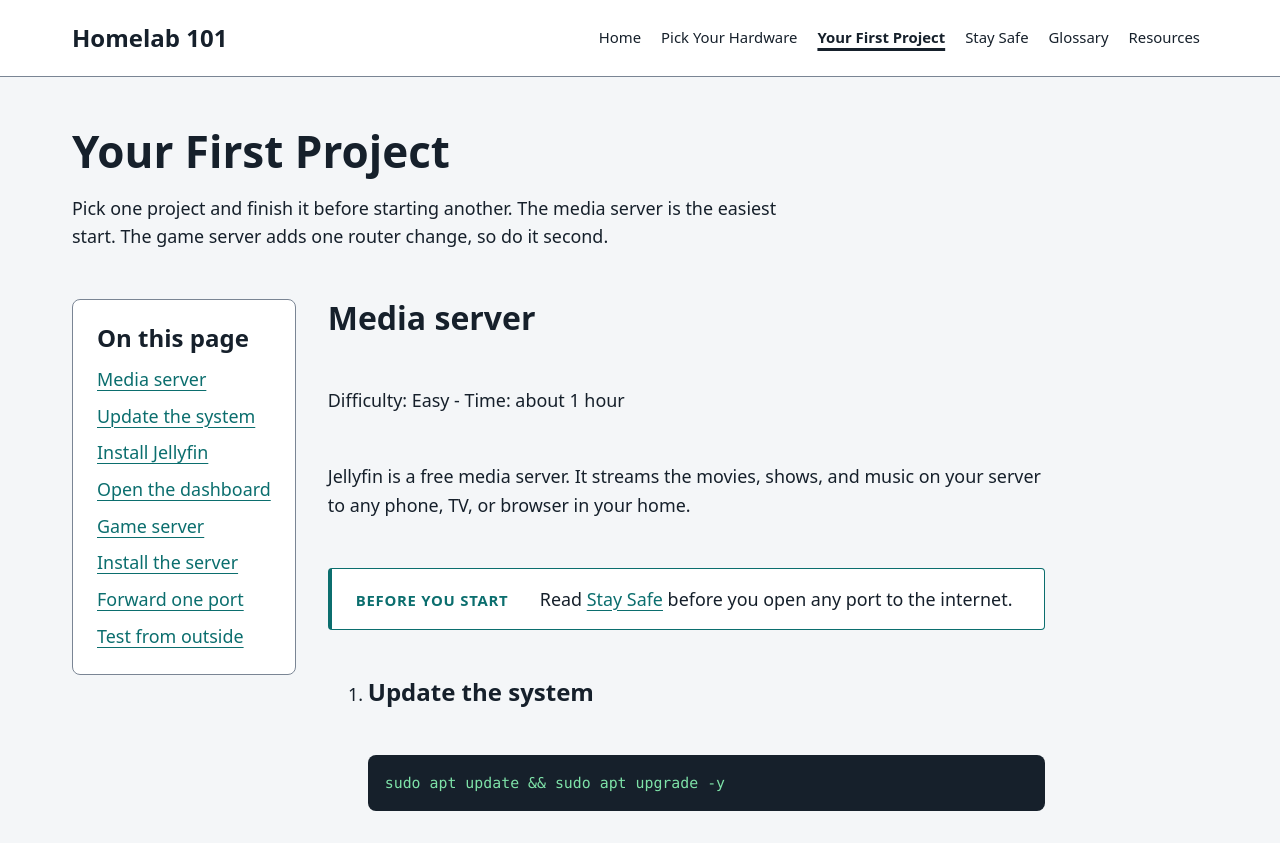
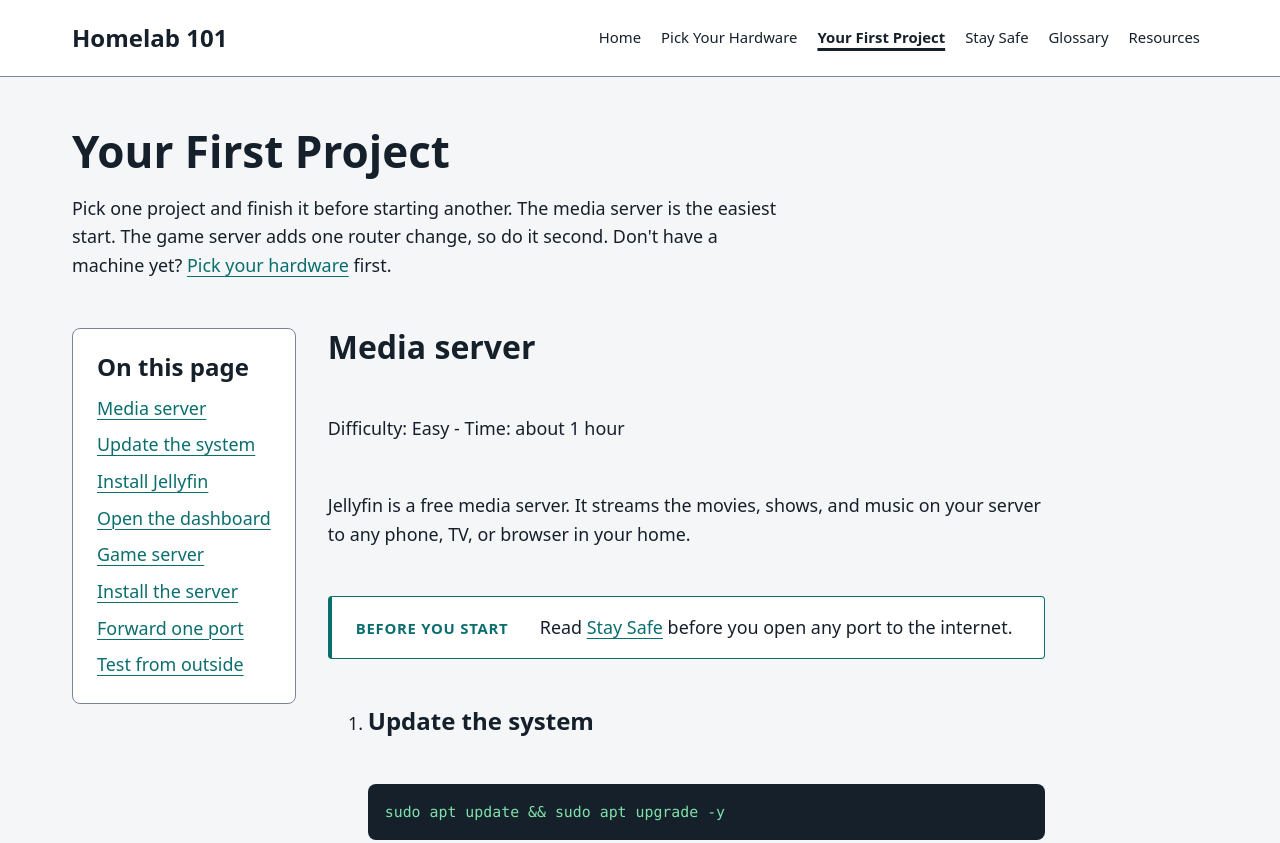
Before and after one commit to vincentrosa1/homelab-101, a plain HTML site: page projects.html in a window 1280 px wide. Shown: the top 843 px of the page. Drawn offline with Linux system fonts and the light colour scheme.

Commit message:
Linked the guide pages to each other in the intros

```diff
--- a/projects.html
+++ b/projects.html
@@ -37,7 +37,8 @@
             <p class="u-measure">
                 Pick one project and finish it before starting another. The media server
                 is the easiest start. The game server adds one router change, so do it
-                second.
+                second. Don't have a  machine yet?
+                <a href="hardware.html">Pick your hardware</a> first.
             </p>
             </section>
 
```
Also changed, not shown: hardware.html (+2 -1 lines).
